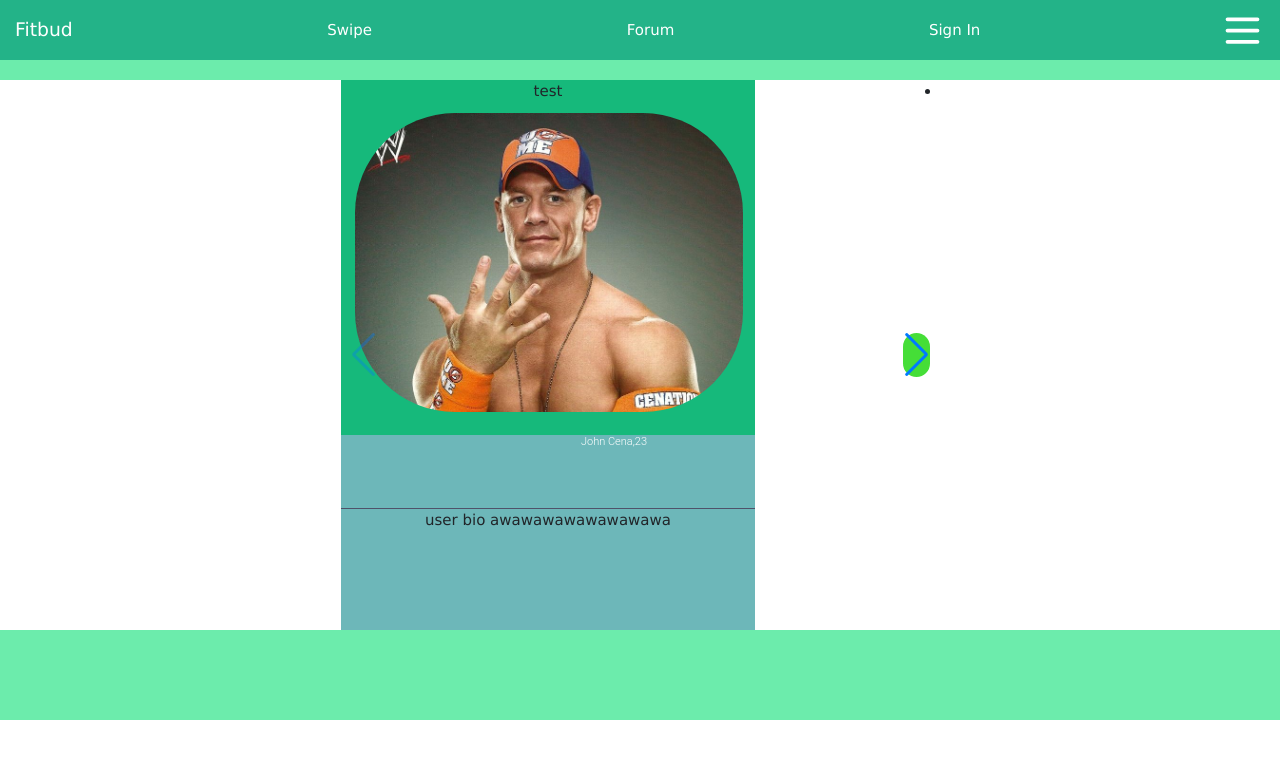
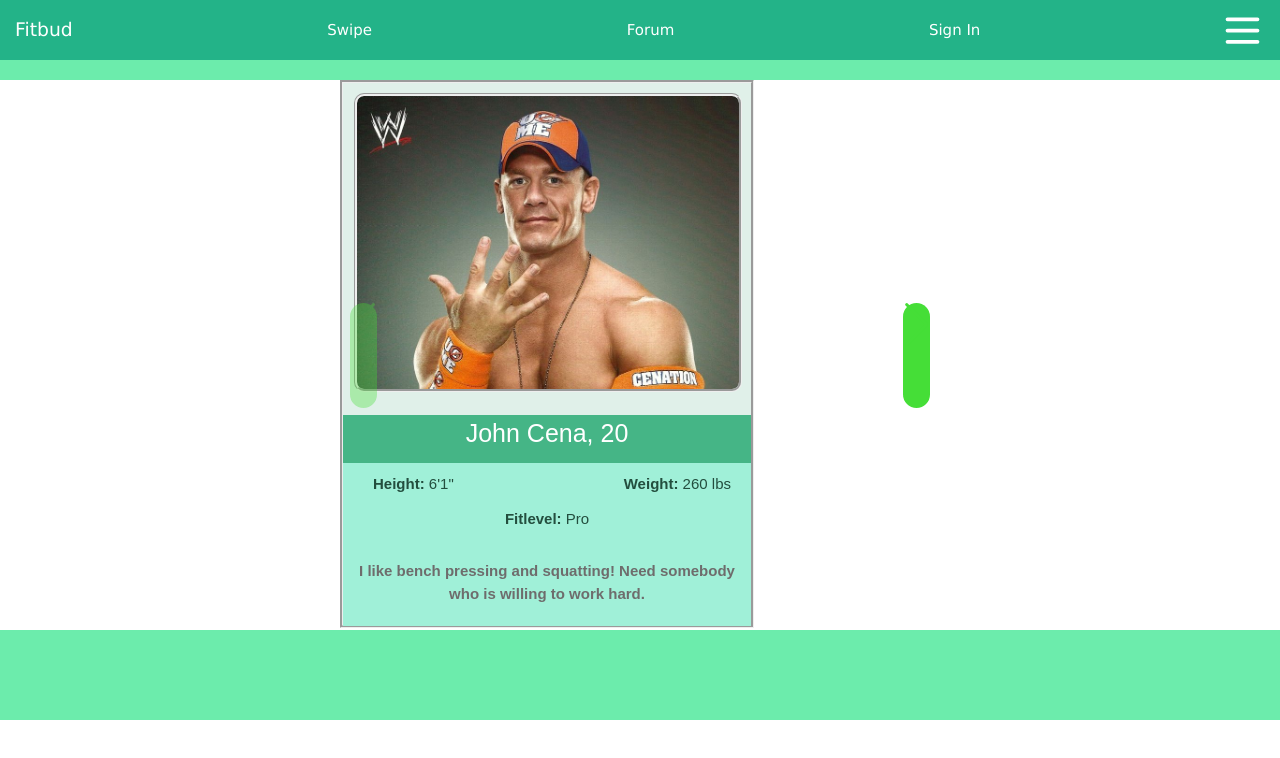
Before and after one commit to CUNYTechPrep/project-starter, a React (Create React App) app in the folder client/: page /swipe in a window 1280 px wide. Shown: the top 758 px of the page. Built offline with nearby package versions, Linux system fonts and the light colour scheme.

Commit message:
Fixing swiping issue

```diff
--- a/client/src/pages/SwipePage.js
+++ b/client/src/pages/SwipePage.js
@@ -12,26 +12,35 @@ import'swiper/swiper-bundle.css';
 // Ask users for their zipcode and then compare their zipcodes for area check
 // compare against the user's last known location
 
-SwiperCore.use(Navigation);
+SwiperCore.use([Navigation]);
 
 function SwipePage() {
   const slides=[];
 
   for (let i=0; i<5; i+=1){
     slides.push(
-      <SwiperSlide key={`slide-${i}`} tag="li">
+      <SwiperSlide key={`slide-${i}`} tag="ul">
         <div class='rectangle'>
-          test
           <div class='profile_image'></div>
           <div class='detailcontainer'>
-            <div class='name_box'>
-              <div class='name_word'> </div>
-            </div>
-            <div class='preference_box'>
-              <div class='preference_word'> John Cena,23</div>
-            </div>
+            <span style={{fontSize: 25}}>
+              John Cena, {i+20}
+            </span>
+
             <div class='bio_box'>
-              <div class='bio_word'>user bio  awawawawawawawawa</div>
+              <div style={{float: "left", marginLeft: 30, marginTop: 10}}>
+                <b>Height:</b> 6'1"
+              </div>
+              <div style={{float: "right", marginRight: 20, marginTop: 10}}>
+              <b>Weight:</b> 260 lbs
+              </div>
+              <br></br><br></br>
+              <div >
+                <b>Fitlevel:</b> Pro
+              </div>
+              <div className="bio_words" style={{marginLeft: 10, marginRight: 10, marginTop: 30}}>
+                I like bench pressing and squatting! Need somebody who is willing to work hard.
+              </div>
             </div>
           </div>
         </div>
@@ -47,13 +56,13 @@ function SwipePage() {
       wrapperTag="ul"
       navigation
       //pagination   //blue dots in bottom not needed
-      spaceBetween={.5}
+      spaceBetween={0.5}
+      speed={400}
       slidesPerView={1}
       onInit={(swiper) => console.log('Swiper initialized!', swiper)}
       onSlideChange={(swiper) => console.log('Slide index changed to !', swiper.activeIndex)}
       onReachEnd={() => console.log('Swiper end reached!')}
-
-      >
+    >
         {slides}
       </Swiper>
     </React.Fragment>
--- a/client/src/styles.css
+++ b/client/src/styles.css
@@ -1,37 +1,45 @@
 .swiper-container{
   width: 600px;
-  height:550px ;
+  height: 550px ;
+  /* margin: 0 auto; */
+
 }
 .swiper-wrapper{
-  padding-inline-start: 0;
+  padding-inline-end: 1;
+  /* margin: 0 auto; */
 }
+
 .rectangle {
-  position: relative;
-
+  position: center;
   width: 414px;
   height: 548px;
-  left: 1px;
-  top: 0px;
-  background: #16b97b;
+
+  background: hsl(155, 36%, 91%);
+  border-color: hsl(147, 39%, 38%);
+  border: 3px groove;
 }
 .profile_image{
   position: relative;
   width: 388.87px;
   height: 299px;
-  left: 13.5px;
+  left: 10.5px;
   top: 10px;
   background: url(img/jc.jpg);
   background-size: cover;
-  border-radius: 100px;
+  border-radius: 10px;
+  border-color: green;
+  border: 3px groove;
 }
 .detailcontainer{
   position: relative;
-width: 414px;
+  width: 408px;
   height: 166px;
   top:33px;
   left: 0px;
+  color: white;
+  font-family: 'Work Sans', sans-serif;
 
-background-color: rgb(79, 82, 105);
+  background-color: hsl(155, 45%, 49%);
 }
 .name_box{
   position:relative;
@@ -44,13 +52,13 @@ background-color: rgb(79, 82, 105);
   }
 .name_word{
   position: relative;
-width: 160px;
+  width: 200px;
   height: 30px;
 
   font-family: Red Hat Text;
   font-style: normal;
   font-weight: bold;
-font-size: 14px;
+  font-size: 30px;
   line-height: 19px;
   text-align: center;
 
@@ -58,11 +66,11 @@ color: #FFFFFF;
 }
 .preference_box{
   position: relative;
-  width: 207px;
+  width: 200px;
   height: 73px;
   left: 207px;
   top: -72.5px;
-  background: #6db7b9;
+  background: hsl(182, 62%, 80%);
 }
 .preference_word{
   position: relative;
@@ -78,32 +86,25 @@ color: #FFFFFF;
 }
 .bio_box{
   position: relative;
-  width: 414px;
-  height: 127px;
+  width: 408px;
+  height: 163px;
   left: 0px;
-  top: -72px;
-  background: #6db7b9;
+  top: 10px;
+  color:#234e3e;
+  font-weight: normal;
+  background: #a0f0d8;
 }
 .bio_words{
   position: relative;
-  width: 356px;
-  height: 44px;
-
-
-  font-family: Red Hat Text;
-  font-style: normal;
   font-weight: bold;
-  font-size: 12px;
-  line-height: 16px;
-  text-align: center;
-
-  color: #B9FFDD;
+  color: #6e6c6c;
 }
 
-.swiper-button-next {
-  width: 116px;
+.swiper-button-prev:after,
+.swiper-button-next:after {
+  width: 306px;
   height: 105px;
   border-radius: 100px;
-left: 400px;
-  background: #45DE37;
-}
+  position: relative;
+  color: var(--swiper-navigation-color, #45de37);
+  background: #45DE37;}
```
Lines whose indentation alone changed are shown as unchanged.
